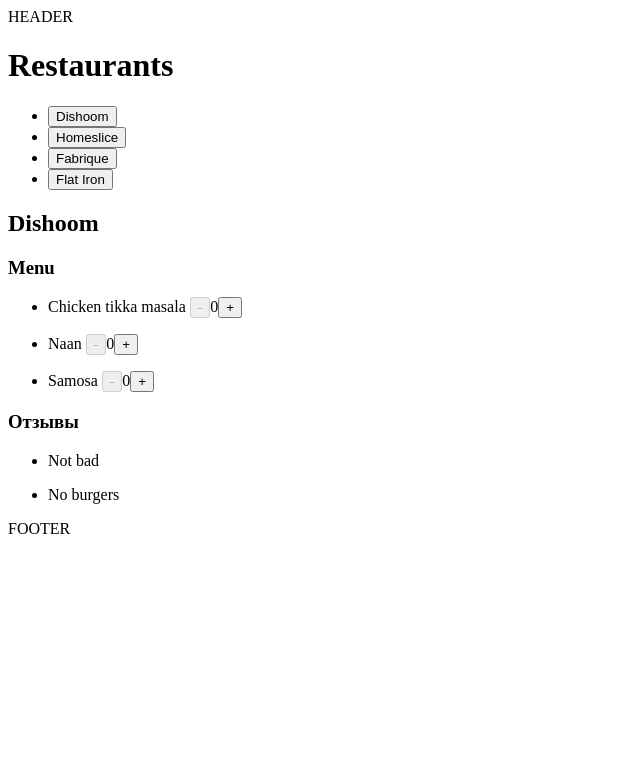
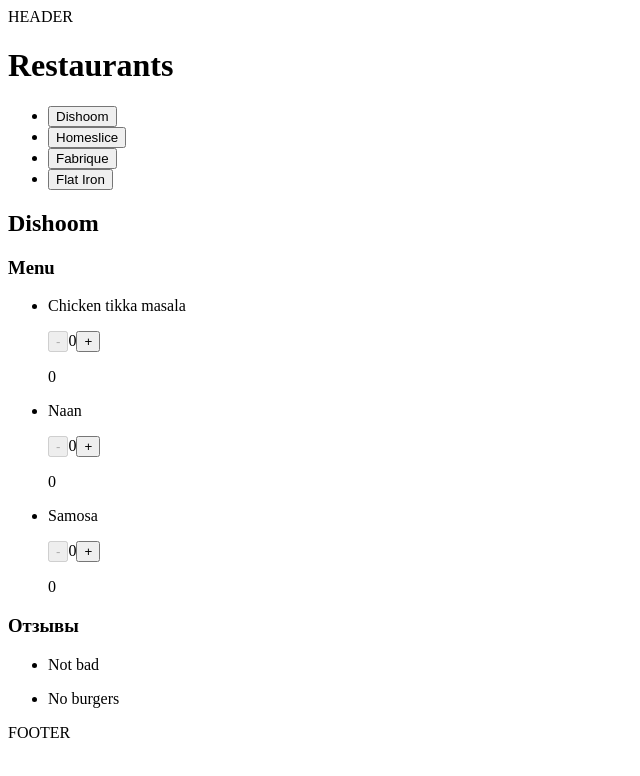
Before and after one commit to olgalatkina/restaurants, a React (Vite) app: page / in a window 1280 px wide. Shown: the top 776 px of the page, without its empty margins (0-640 px from the left). Built offline with nearby package versions, Linux system fonts and the light colour scheme.

Commit message:
refactor: refactoring Counter according to workshop

```diff
--- a/src/components/counter/component.jsx
+++ b/src/components/counter/component.jsx
@@ -1,19 +1,19 @@
-import { useState } from 'react'
-
-export const Counter = ({ min = 0, max = 5, step = 1 }) => {
-  const [ count, setCount ] = useState(min)
-
-  const increment = () =>
-    setCount((prevState) => (prevState < max ? prevState + step : prevState))
-
-  const decrement = () =>
-    setCount((prevState) => (prevState > min ? prevState - step : prevState))
-
+export const Counter = ({ value, min = 0, max = 5, onChange }) => {
   return (
-    <span>
-      <button onClick={decrement} disabled={count === min}>-</button>
-      {count}
-      <button onClick={increment} disabled={count === max}>+</button>
-    </span>
+    <div>
+      <button
+        onClick={() => onChange(value - 1)}
+        disabled={value === min}
+      >
+        -
+      </button>
+      {value}
+      <button
+        onClick={() => onChange(value + 1)}
+        disabled={value === max}
+      >
+        +
+      </button>
+    </div>
   )
 }
--- a/src/components/dish/component.jsx
+++ b/src/components/dish/component.jsx
@@ -1,7 +1,16 @@
 /* eslint-disable react/jsx-key */
+import { useState } from 'react'
 import { Counter } from '../counter/component'
-export const Dish = ({ name }) => {
+
+const initialValue = 0;
+export const Dish = ({ name, price }) => {
+  const [ count, setCount ] = useState(initialValue)
+
   return (
-    <p>{name} <Counter /></p>
+    <div>
+      <p>{name}</p>
+      <Counter value={count} onChange={setCount} />
+      <p>{count * price}</p>
+    </div>
   )
 }
```
